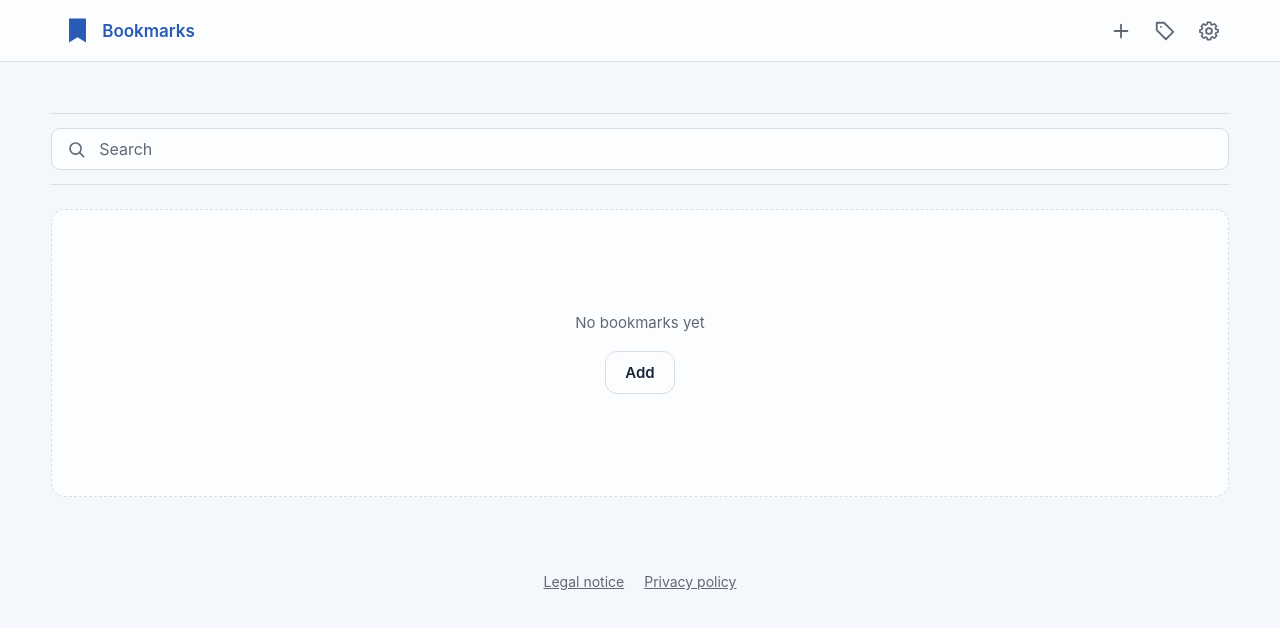
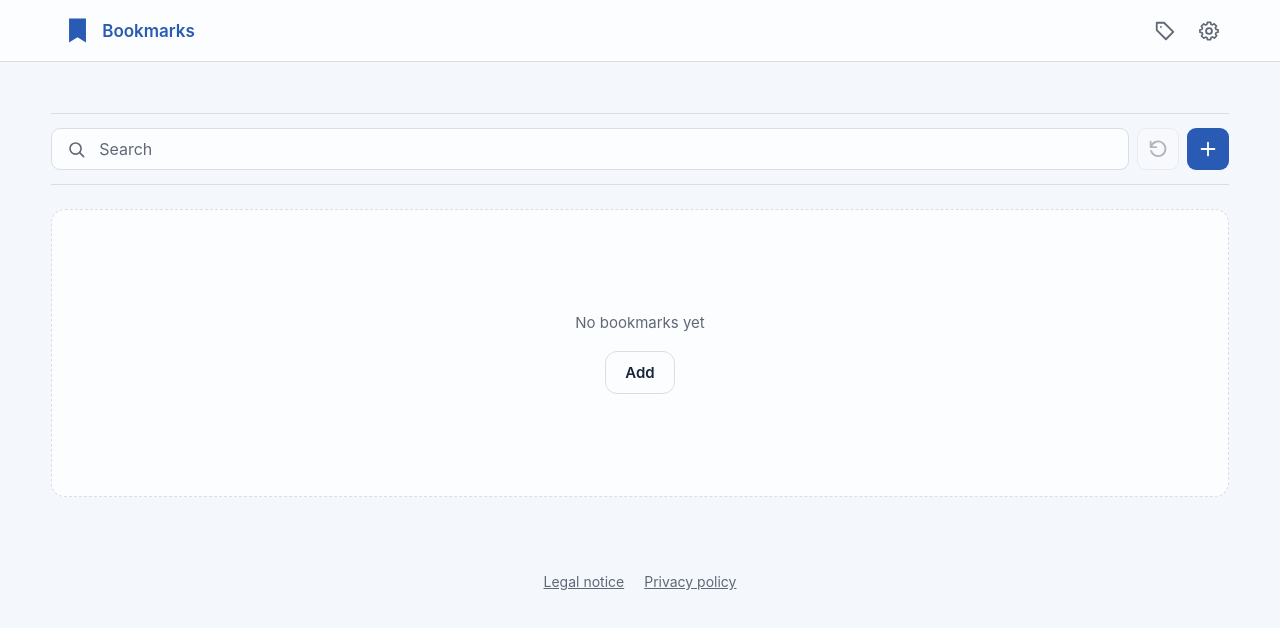
Before and after one commit to funkykay/bookmark-app, a website built with Vite: page index.html in a window 1280 px wide. Built offline with nearby package versions, Linux system fonts and the light colour scheme.

Commit message:
Move bookmark creation into the desktop content and add a search reset

```diff
--- a/index.html
+++ b/index.html
@@ -15,9 +15,6 @@
       <button type="button" data-view="bookmarks">
         <svg class="app-mark" viewBox="0 0 24 24" aria-hidden="true"><path d="M5 2h14v20l-7-4.5L5 22z" fill="currentColor"/></svg>
         <span data-i18n="bookmarks"></span>
-      </button>
-      <button id="desktopAdd" class="icon-button" type="button" data-i18n-aria-label="addBookmark" data-i18n-title="addBookmark" hidden>
-        <svg viewBox="0 0 24 24" aria-hidden="true"><path d="M12 5v14M5 12h14"/></svg>
       </button>
       <button class="icon-button" type="button" data-view="labels" data-i18n-aria-label="labels" data-i18n-title="labels">
         <svg viewBox="0 0 24 24" aria-hidden="true"><path d="M3 3h8l10 10-8 8L3 11z"/><circle cx="7.5" cy="7.5" r="1" fill="currentColor" stroke="none"/></svg>
@@ -55,6 +52,12 @@
         <input id="search" type="search" data-i18n-placeholder="search" autocomplete="off" data-i18n-aria-label="searchBookmarks">
       </div>
       <select id="labelFilter" class="label-filter" data-i18n-aria-label="filterByLabel" hidden></select>
+      <button id="resetSearch" class="icon-button reset-search" type="button" data-i18n-aria-label="resetSearch" data-i18n-title="resetSearch" disabled>
+        <svg viewBox="0 0 24 24" aria-hidden="true"><path d="M4 4v6h6"/><path d="M4.6 9a8 8 0 1 1-.2 5"/></svg>
+      </button>
+      <button id="desktopAdd" class="desktop-only icon-button primary" type="button" data-i18n-aria-label="addBookmark" data-i18n-title="addBookmark">
+        <svg viewBox="0 0 24 24" aria-hidden="true"><path d="M12 5v14M5 12h14"/></svg>
+      </button>
     </div>
     <ul id="list" class="bookmarks" role="list"></ul>
     <div id="empty" class="empty" hidden>
--- a/src/_desktop.scss
+++ b/src/_desktop.scss
@@ -1,4 +1,4 @@
-.desktop-only, .desktop-nav {
+.desktop-only, .icon-button.desktop-only, .desktop-nav {
   display: none;
 }
 
@@ -62,7 +62,7 @@
   #bookmarksView .actions { margin-inline-start: auto; }
   #bookmarksView header:has(#desktopLock[hidden]) { margin-bottom: 0; }
 
-  .desktop-only { display: inline; }
+  .desktop-only { display: grid; }
   #menuButton, #popup, #addButton { display: none; }
 
   .search-row {
@@ -72,7 +72,8 @@
     margin-bottom: 24px;
 
     .search { flex: 1 1 240px; }
-    .search, .label-filter { height: 42px; border-radius: 9px; }
+    .search, .label-filter, button { height: 42px; border-radius: 9px; }
+    .icon-button { width: 42px; }
     .label-filter { max-width: min(100%, 20rem); }
   }
 
--- a/src/bookmarks/view.ts
+++ b/src/bookmarks/view.ts
@@ -18,6 +18,7 @@ export function initBookmarks({ store, pin }: Options): View {
   const root = element('bookmarksView', 'main');
   const list = element('list', 'ul');
   const search = element('search', 'input');
+  const resetSearch = element('resetSearch', 'button');
   const labelFilter = element('labelFilter', 'select');
   const picker = initLabelPicker();
   const editor = element('editor', 'dialog');
@@ -77,6 +78,7 @@ export function initBookmarks({ store, pin }: Options): View {
   function renderList(): void {
     const query = search.value.trim().toLocaleLowerCase(currentLanguage());
     const selected = labelFilter.value;
+    resetSearch.disabled = !search.value && !selected;
     const shown = store.data.bookmarks.filter(({ name, url, labelIds }) =>
       (!selected || labelIds.includes(selected))
       && `${name} ${url}`.toLocaleLowerCase(currentLanguage()).includes(query));
@@ -153,6 +155,12 @@ export function initBookmarks({ store, pin }: Options): View {
   element('desktopAdd', 'button').addEventListener('click', () => openEditor());
   emptyAdd.addEventListener('click', () => openEditor());
   search.addEventListener('input', renderList);
+  resetSearch.addEventListener('click', () => {
+    search.value = '';
+    labelFilter.value = '';
+    renderList();
+    search.focus();
+  });
   document.addEventListener('keydown', (event) => {
     if (root.hidden || document.documentElement.dataset.layout !== 'desktop' || editor.open || !menu.hidden) return;
     if (event.defaultPrevented || event.isComposing || event.metaKey) return;
--- a/src/i18n/de.ts
+++ b/src/i18n/de.ts
@@ -43,6 +43,7 @@ export const de = {
   addBookmark: 'Lesezeichen hinzufügen',
   search: 'Suchen',
   searchBookmarks: 'Lesezeichen suchen',
+  resetSearch: 'Suche und Label-Filter zurücksetzen',
   noBookmarks: 'Noch keine Lesezeichen',
   add: 'Hinzufügen',
   done: 'Fertig',
--- a/src/i18n/en.ts
+++ b/src/i18n/en.ts
@@ -45,6 +45,7 @@ export const en = {
   addBookmark: 'Add bookmark',
   search: 'Search',
   searchBookmarks: 'Search bookmarks',
+  resetSearch: 'Reset search and label filter',
   noBookmarks: 'No bookmarks yet',
   add: 'Add',
   done: 'Done',
--- a/src/styles.scss
+++ b/src/styles.scss
@@ -211,6 +211,19 @@ h1 {
     outline: 3px solid var(--accent);
     outline-offset: 3px;
   }
+}
+
+.reset-search {
+  flex: none;
+  border: 1px solid var(--line);
+  color: var(--muted);
+
+  &:hover:enabled {
+    background: var(--accent-tint);
+    color: var(--accent);
+  }
+
+  &:disabled { opacity: .45; }
 }
 
 .bookmarks {
--- a/src/views.ts
+++ b/src/views.ts
@@ -15,7 +15,6 @@ export function createNavigation(views: Registry, pinActive: () => boolean) {
   let current: View | undefined;
   const byPath = new Map<string, View>(Object.values(views).map(view => [view.path, view]));
   const desktopNav = element('desktopNav', 'nav');
-  const desktopAdd = element('desktopAdd', 'button');
   const controls = document.querySelectorAll<HTMLButtonElement | HTMLAnchorElement>('[data-view]');
 
   for (const control of controls) {
@@ -35,7 +34,6 @@ export function createNavigation(views: Registry, pinActive: () => boolean) {
     }
     current = next;
     desktopNav.hidden = next === views.pin || next.public === true;
-    desktopAdd.hidden = next !== views.bookmarks;
     for (const control of controls) {
       if (views[control.dataset.view as keyof Registry] === next) control.setAttribute('aria-current', 'page');
       else control.removeAttribute('aria-current');
```
Also changed, not shown: 1 other file.
